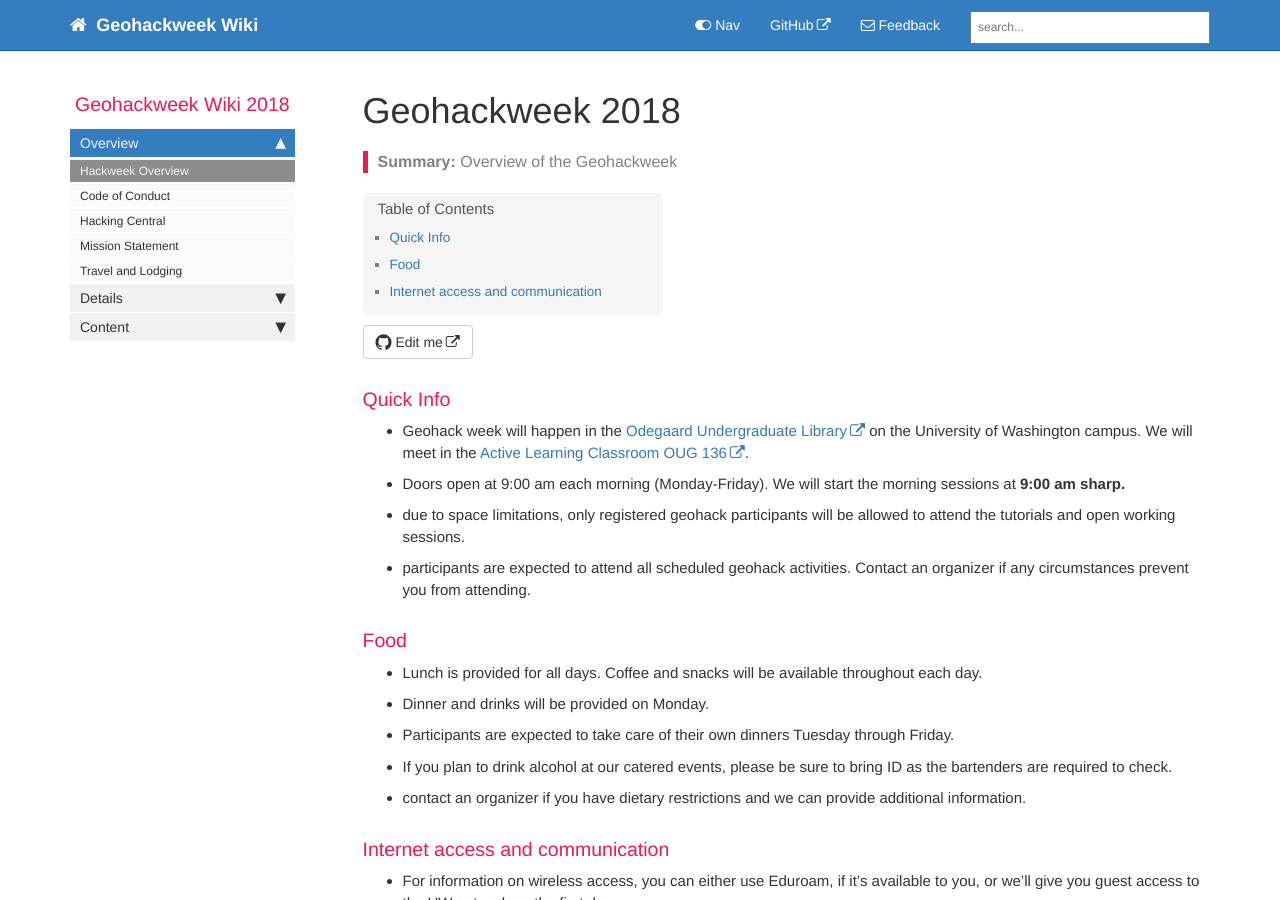
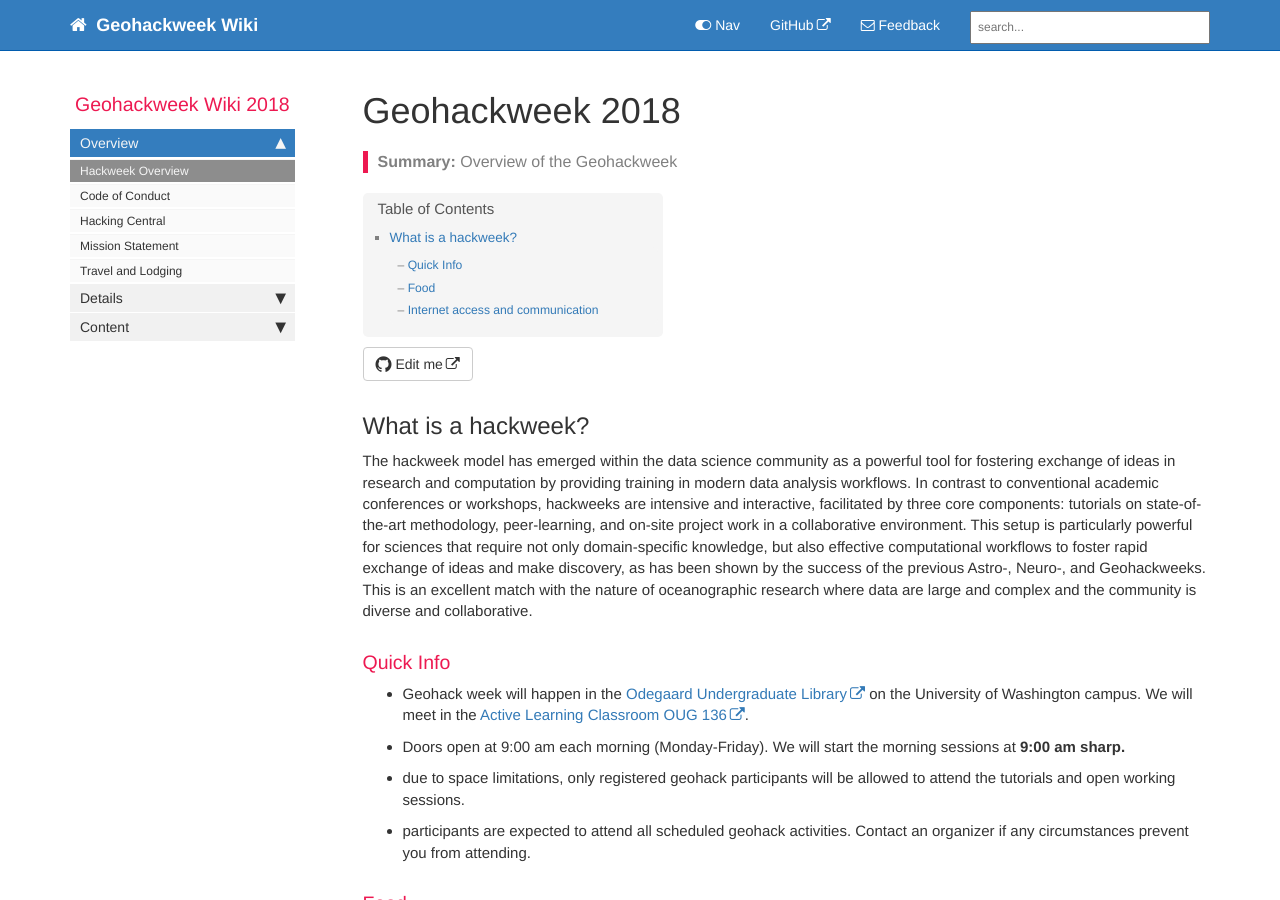
Before and after one commit to waterhackweek/wiki, a Jekyll site: the page built from index.md, in a window 1280 px wide and 900 px high. Built offline with Jekyll 4.4.1, drawn with Linux system fonts in a browser that asks for light colours; nearby versions of some CDN libraries; comment, search, counter and statistics services are not loaded.

Commit message:
Update index.md

```diff
--- a/index.md
+++ b/index.md
@@ -6,6 +6,9 @@ sidebar: mydoc_sidebar
 permalink: index.html
 summary: Overview of the Geohackweek
 ---
+## What is a hackweek?
+
+The hackweek model has emerged within the data science community as a powerful tool for fostering exchange of ideas in research and computation by providing training in modern data analysis workflows. In contrast to conventional academic conferences or workshops, hackweeks are intensive and interactive, facilitated by three core components: tutorials on state-of-the-art methodology, peer-learning, and on-site project work in a collaborative environment. This setup is particularly powerful for sciences that require not only domain-specific knowledge, but also effective computational workflows to foster rapid exchange of ideas and make discovery, as has been shown by the success of the previous Astro-, Neuro-, and Geohackweeks. This is an excellent match with the nature of oceanographic research where data are large and complex and the community is diverse and collaborative.
 
 ### Quick Info
 - Geohack week will happen in the [Odegaard Undergraduate Library](https://www.google.com/maps/place/Odegaard+Undergraduate+Library+(OUG)/@47.6564656,-122.3125347,17z/data=!3m1!4b1!4m5!3m4!1s0x549014f329bffff7:0x6efe7422cf2f2f93!8m2!3d47.656462!4d-122.310346) on the University of Washington campus. We will meet in the [Active Learning Classroom OUG 136](https://www.washington.edu/classroom/OUG+136).
```
